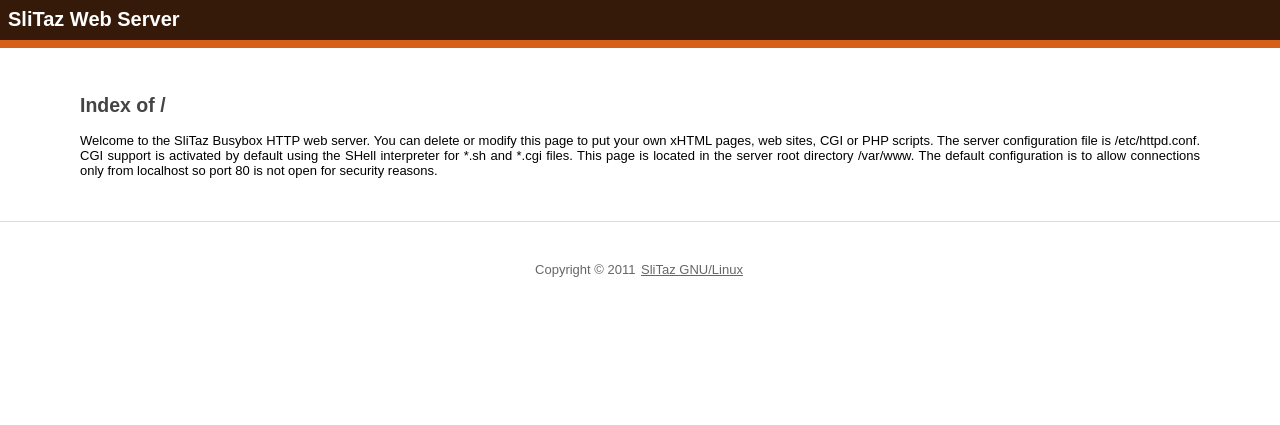
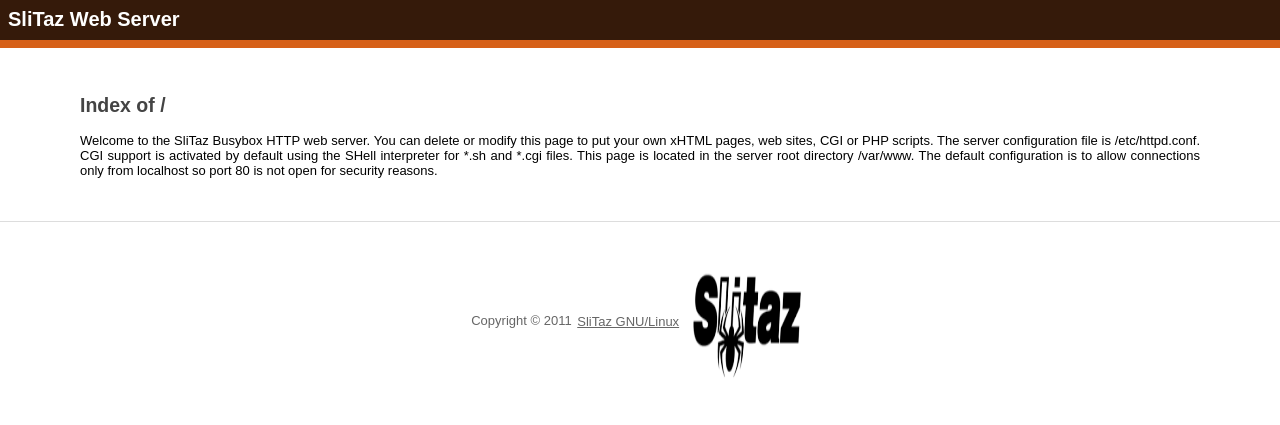
Before and after one commit to Yoimer/web-dev, a plain HTML site: page index.html in a window 1280 px wide. Drawn offline with Linux system fonts and the light colour scheme.

Commit message:
Added slitaz-logo.png as link to slitaz.org

```diff
--- a/index.html
+++ b/index.html
@@ -32,6 +32,9 @@
 <!-- Footer -->
 <div id="footer">
     Copyright &copy; 2011 <a href="http://www.slitaz.org/">SliTaz GNU/Linux</a>
+    <a href="http://www.slitaz.org" target="_blank">
+		<img src="slitaz-logo.png" alt="Slitaz web site" style="width:120px;height:120px;border:0">
+    </a>
 </div>
 
 </body>
```
Also changed, not shown: slitaz-logo.png (added).
